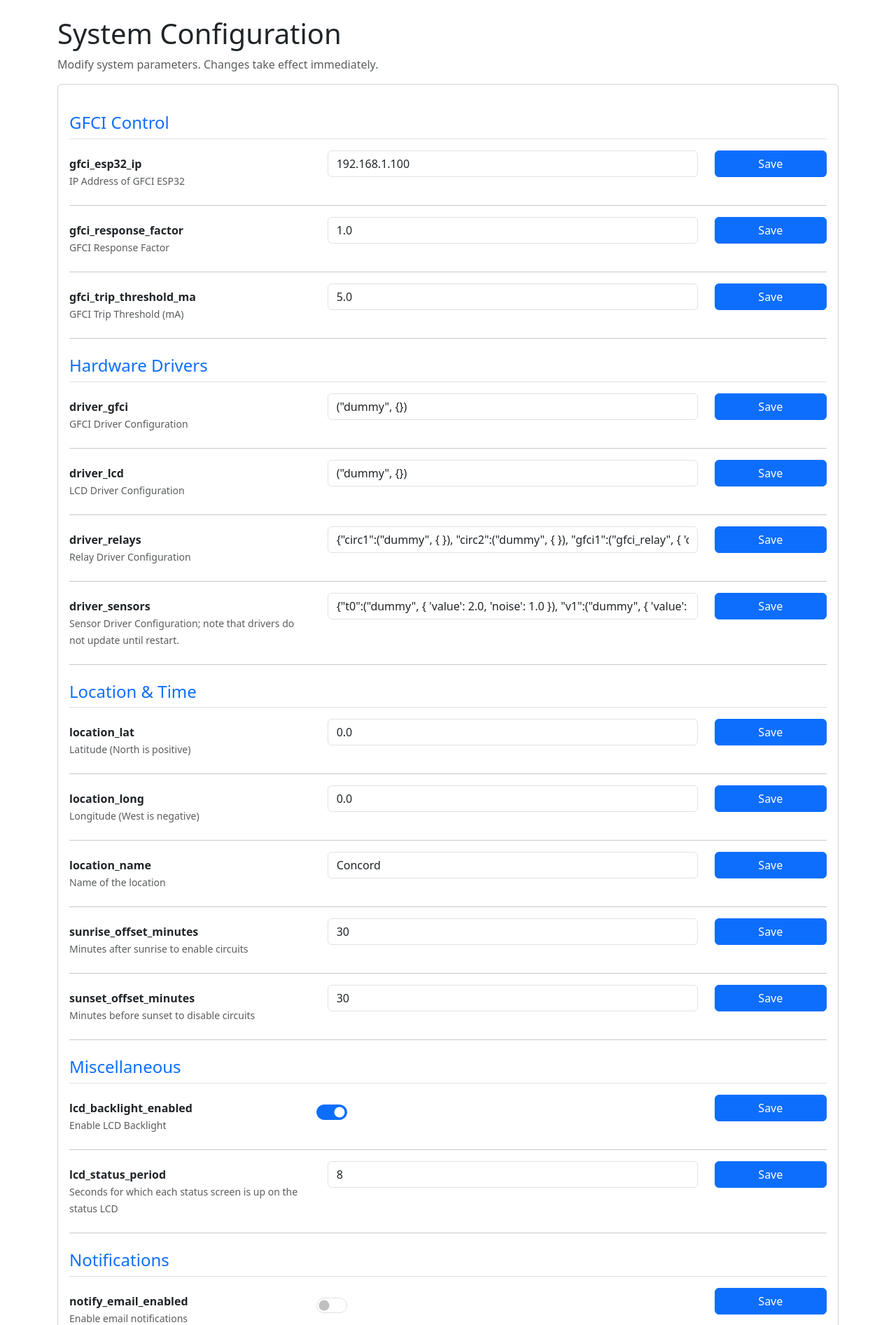
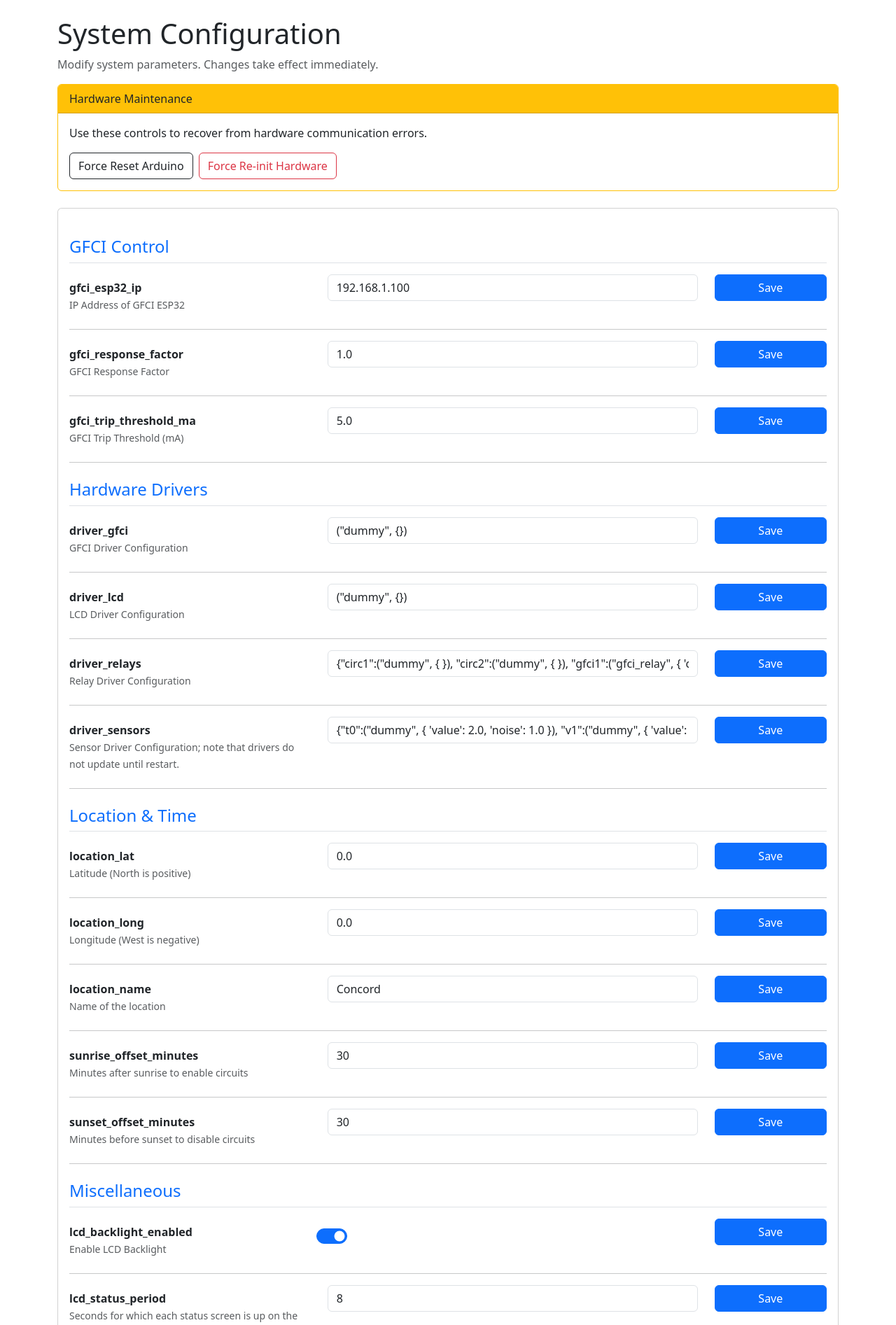
Before and after one commit to snorklerjoe/pv-h2o, a Flask app: template app/templates/settings.html in a window 1280 px wide. Shown: the part 56-1949 px from the top of the page at 70% size. Run offline with Flask 3, Linux system fonts and the light colour scheme; the template is opened without the code that fills it, so the values that code supplies are empty; a user stored in the database is signed in.

Commit message:
Hardware reset controls

```diff
--- a/app/api/routes.py
+++ b/app/api/routes.py
@@ -7,7 +7,8 @@ from app.models import SystemConfig, CalibrationPoint, Measurement
 from app import db
 from app.regulation import Regulator
 from app.calibration import CalibrationRegistry
-from app.hardware import gfci_driver
+from app.hardware import gfci_driver, initialize_hardware, deinitialize_hardware
+from drivers.real_drivers import ArduinoInterface
 from flask_login import login_required
 import os
 from datetime import datetime, timedelta
@@ -594,3 +595,24 @@ def downsample_db():
     except Exception as e:
         logger.error(f"Database downsample failed: {e}")
         return jsonify({'success': False, 'message': str(e)})
+
+@bp.route('/maintenance/reset_arduino', methods=['POST'])
+@login_required
+def reset_arduino():
+    try:
+        ArduinoInterface().reset_arduino()
+        return jsonify({'success': True})
+    except Exception as e:
+        logger.error(f"Arduino reset failed: {e}")
+        return jsonify({'success': False, 'message': str(e)})
+
+@bp.route('/maintenance/reinit_hardware', methods=['POST'])
+@login_required
+def reinit_hardware():
+    try:
+        deinitialize_hardware(force=True)
+        initialize_hardware()
+        return jsonify({'success': True})
+    except Exception as e:
+        logger.error(f"Hardware reinit failed: {e}")
+        return jsonify({'success': False, 'message': str(e)})
--- a/app/templates/settings.html
+++ b/app/templates/settings.html
@@ -7,6 +7,24 @@
         <p class="text-muted">Modify system parameters. Changes take effect immediately.</p>
 
         <div id="alert-box"></div>
+
+        <!-- Hardware Maintenance Card -->
+        <div class="card mb-4 border-warning">
+            <div class="card-header bg-warning text-dark">
+                Hardware Maintenance
+            </div>
+            <div class="card-body">
+                <p class="card-text">Use these controls to recover from hardware communication errors.</p>
+                <div class="d-flex gap-2">
+                    <button class="btn btn-outline-dark" onclick="resetArduino()">
+                        <i class="bi bi-cpu"></i> Force Reset Arduino
+                    </button>
+                    <button class="btn btn-outline-danger" onclick="reinitHardware()">
+                        <i class="bi bi-arrow-repeat"></i> Force Re-init Hardware
+                    </button>
+                </div>
+            </div>
+        </div>
 
         <div class="card">
             <div class="card-body">
@@ -174,6 +192,36 @@
             });
     }
 
+    function resetArduino() {
+        if (!confirm("Are you sure you want to reset the Arduino? This may interrupt control loops.")) return;
+
+        fetch('/api/maintenance/reset_arduino', { method: 'POST' })
+            .then(response => response.json())
+            .then(data => {
+                if (data.success) {
+                    alert("Arduino reset command sent successfully.");
+                } else {
+                    alert("Error resetting Arduino: " + data.message);
+                }
+            })
+            .catch(err => alert("Request failed: " + err));
+    }
+
+    function reinitHardware() {
+        if (!confirm("Are you sure you want to re-initialize all hardware? This will stop and restart all drivers.")) return;
+
+        fetch('/api/maintenance/reinit_hardware', { method: 'POST' })
+            .then(response => response.json())
+            .then(data => {
+                if (data.success) {
+                    alert("Hardware re-initialization complete.");
+                } else {
+                    alert("Error re-initializing hardware: " + data.message);
+                }
+            })
+            .catch(err => alert("Request failed: " + err));
+    }
+
     function saveConfig(key, value) {
         fetch('/api/config', {
             method: 'POST',
```
Also changed, not shown: drivers/real_drivers.py (+20 -2 lines).
